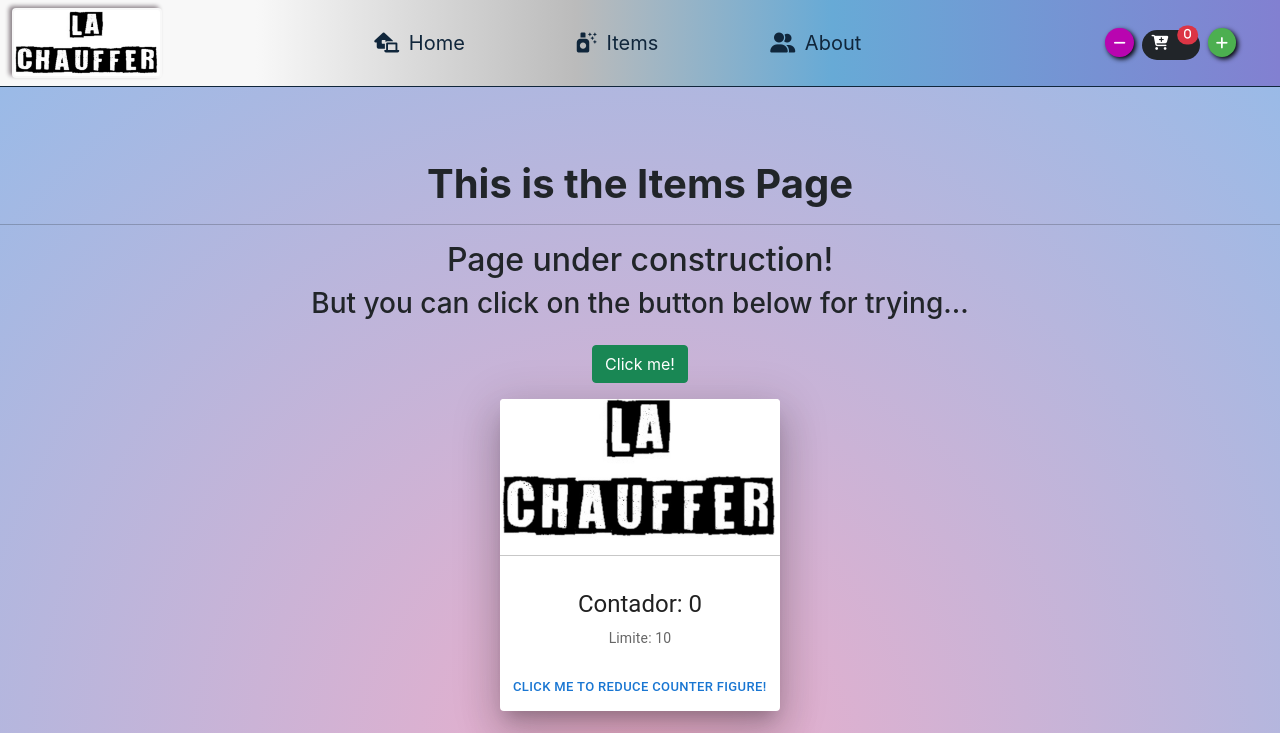
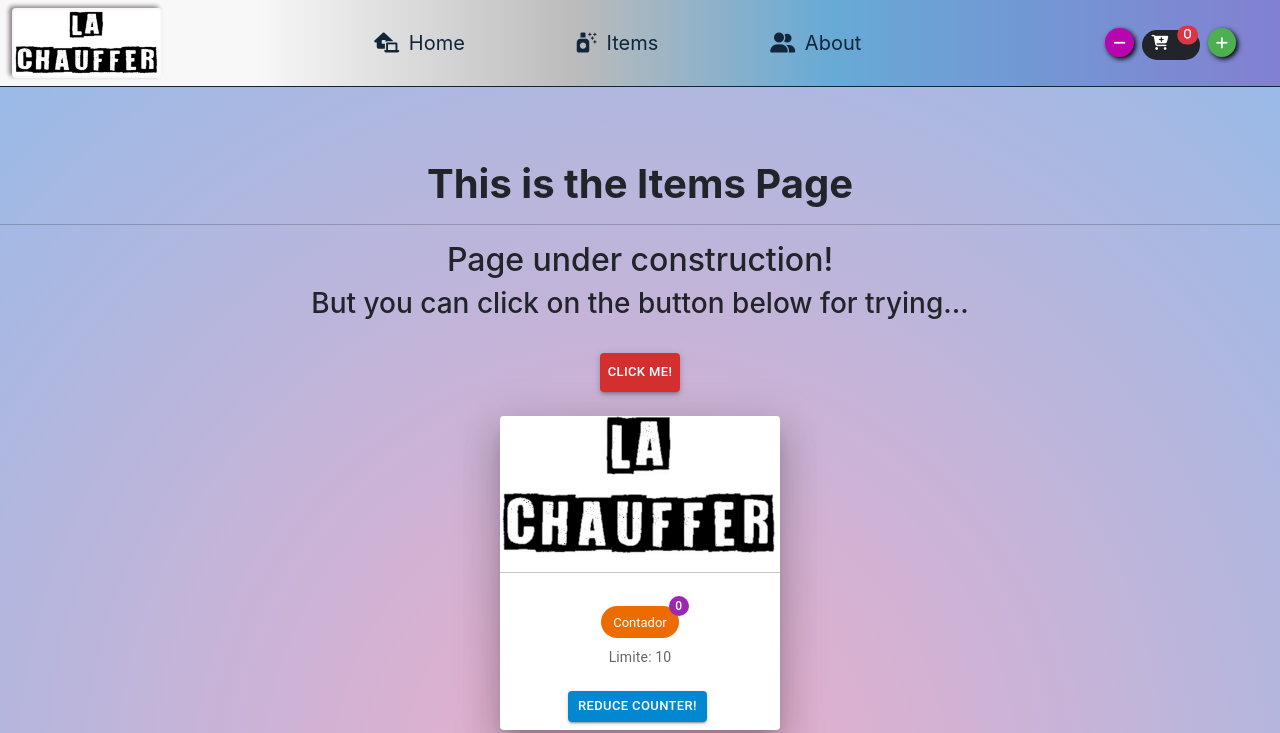
Before and after one commit to germanClaudio/comision41070-CH-React-Montalbetti, a React (Vite) app: page /items in a window 1280 px wide. Shown: the top 733 px of the page. Built offline with nearby package versions, Linux system fonts and the light colour scheme.

Commit message:
Agregado de carrito - estilos  -contador - 4-7-2022

```diff
--- a/src/components/ItemList/ItemListContainer.jsx
+++ b/src/components/ItemList/ItemListContainer.jsx
@@ -4,14 +4,14 @@ import Card from '@mui/material/Card';
 import CardContent from '@mui/material/CardContent';
 import CardMedia from '@mui/material/CardMedia';
 import Typography from '@mui/material/Typography';
-import { Button, CardActions, CardActionArea } from '@mui/material';
+import { Button, CardActions, CardActionArea, Badge, Chip } from '@mui/material';
 
 const ItemListContainer = () => {
 
   const [contador, setContador] = useState(0)
   const limite = 10
 
-  const btnClick = () => {
+  const btnClickPlus = () => {
     if (contador === limite) {
       alert('El limite es: ' + limite + '\nEl contador volverá a cero (0).');
       setContador(0)
@@ -28,11 +28,23 @@ const ItemListContainer = () => {
 
   return (
     <>
-        <button className="btn btn-success my-3"
-                onClick={ btnClick }
+        {/* <button className="btn btn-success my-3"
+                onClick={ btnClickPlus }
         >
           Click me!
-        </button>
+        </button> */}
+
+        <Button size="small" variant="contained" color="error" onClick={btnClickPlus}
+               sx={{
+                m: 3,
+                p: 1,
+                boxShadow: 3,
+              }}
+              elevation={24}
+            >
+              Click me!
+       </Button>
+
         <br/>
         <Card
               sx={{ maxWidth: 280,
@@ -52,8 +64,11 @@ const ItemListContainer = () => {
             <hr/>
             <CardContent>
               <Typography gutterBottom variant="h5" component="div">
-                Contador: { contador }
+                <Badge badgeContent={contador} color="secondary" showZero>
+                  <Chip label="Contador" color="warning" />
+                </Badge>
               </Typography>
+
               <Typography variant="body2" color="text.secondary">
                 Limite: { limite }
               </Typography>
@@ -61,8 +76,12 @@ const ItemListContainer = () => {
           </CardActionArea>
 
           <CardActions>
-            <Button size="small" color="primary" onClick={btnClickMinus}>
-              Click me to reduce counter figure!
+            <Button size="small" variant="contained" color="info" onClick={btnClickMinus}
+               sx={{
+                mx: 7.5,
+              }}
+            >
+              Reduce counter!
             </Button>
           </CardActions>
 
```
